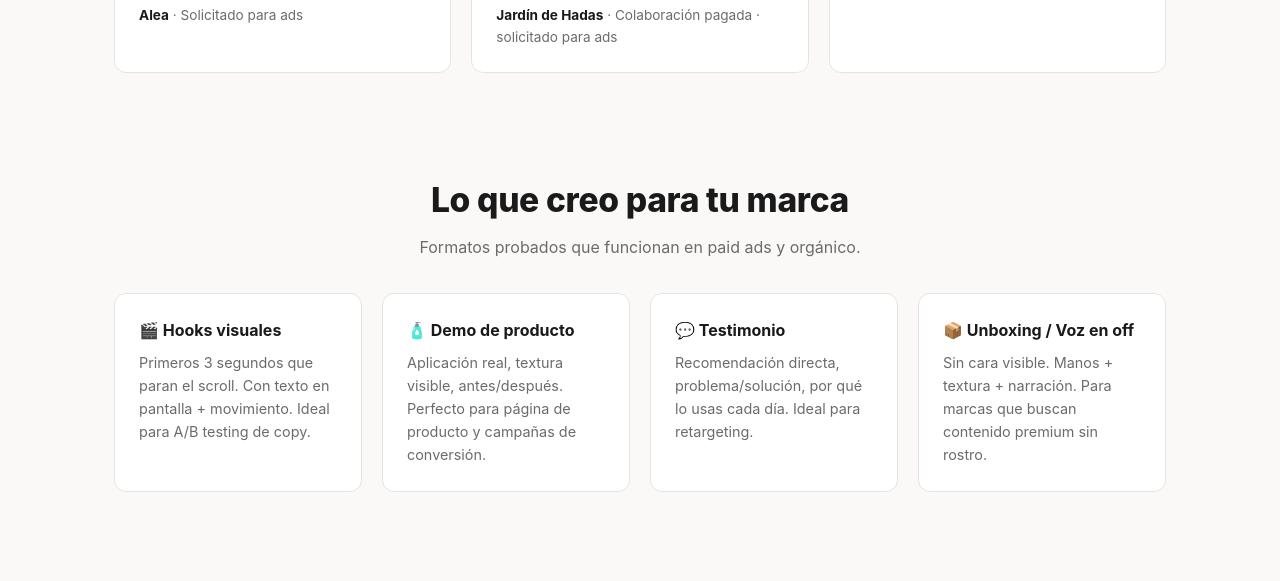
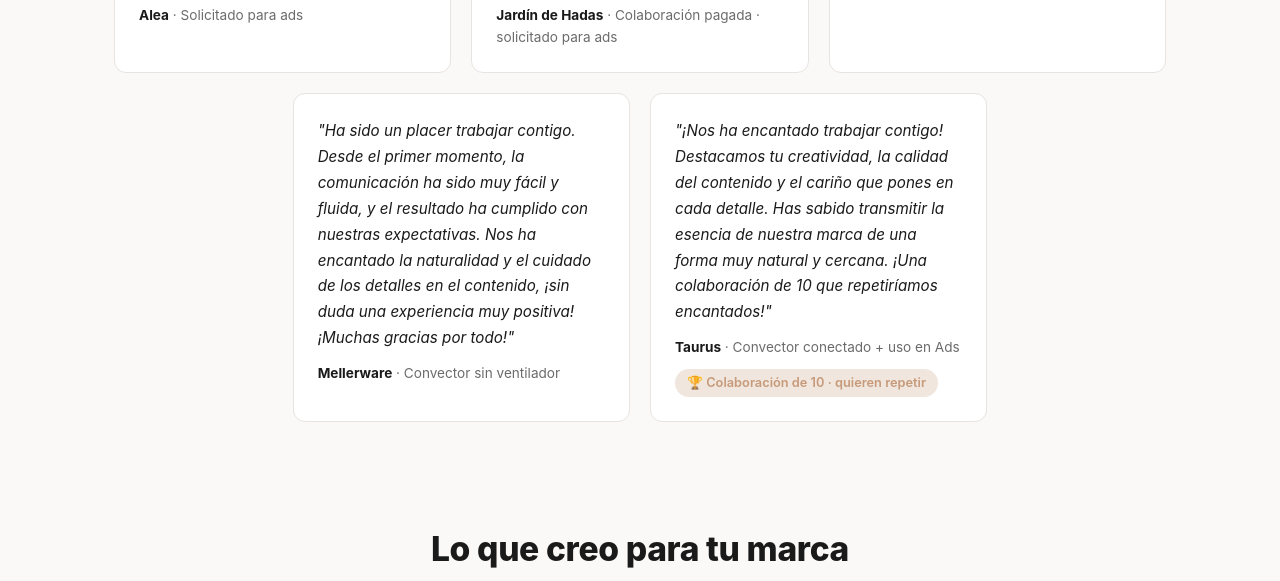
Before and after one commit to girovanna/portfolio, a plain HTML site: page index.html in a window 1280 px wide. Shown: the part 9638-10219 px from the top of the page. Drawn offline with Linux system fonts and the light colour scheme.

Commit message:
Portfolio: resenas de Mellerware y Taurus (11 testimonios, ultima fila centrada)

```diff
--- a/index.html
+++ b/index.html
@@ -212,8 +212,11 @@
             grid-template-columns: repeat(6, 1fr);
             gap: 20px;
         }
-        /* 3 tarjetas por fila (9 tarjetas = 3 filas exactas, sin huecos) */
+        /* 3 tarjetas por fila. Con 11, la última fila de 2 va centrada (sin hueco a la derecha) */
         .testimonial-card { grid-column: span 2; }
+        @media (min-width: 901px) {
+            .testimonials-grid > .testimonial-card:nth-child(10) { grid-column: 2 / span 2; }
+        }
         @media (max-width: 900px) {
             .testimonials-grid { grid-template-columns: repeat(4, 1fr); }
         }
@@ -615,6 +618,15 @@
                     <p class="quote">"¡Nos encanta! Qué pedazo de vídeo, de verdad. Mil gracias por el cariño."</p>
                     <div class="attribution"><strong>Chic&Love</strong> · Lanzamiento nuevo producto</div>
                 </div>
+                <div class="testimonial-card">
+                    <p class="quote">"Ha sido un placer trabajar contigo. Desde el primer momento, la comunicación ha sido muy fácil y fluida, y el resultado ha cumplido con nuestras expectativas. Nos ha encantado la naturalidad y el cuidado de los detalles en el contenido, ¡sin duda una experiencia muy positiva! ¡Muchas gracias por todo!"</p>
+                    <div class="attribution"><strong>Mellerware</strong> · Convector sin ventilador</div>
+                </div>
+                <div class="testimonial-card">
+                    <p class="quote">"¡Nos ha encantado trabajar contigo! Destacamos tu creatividad, la calidad del contenido y el cariño que pones en cada detalle. Has sabido transmitir la esencia de nuestra marca de una forma muy natural y cercana. ¡Una colaboración de 10 que repetiríamos encantados!"</p>
+                    <div class="attribution"><strong>Taurus</strong> · Convector conectado + uso en Ads</div>
+                    <div class="result">🏆 Colaboración de 10 · quieren repetir</div>
+                </div>
             </div>
         </section>
     </div>
```
